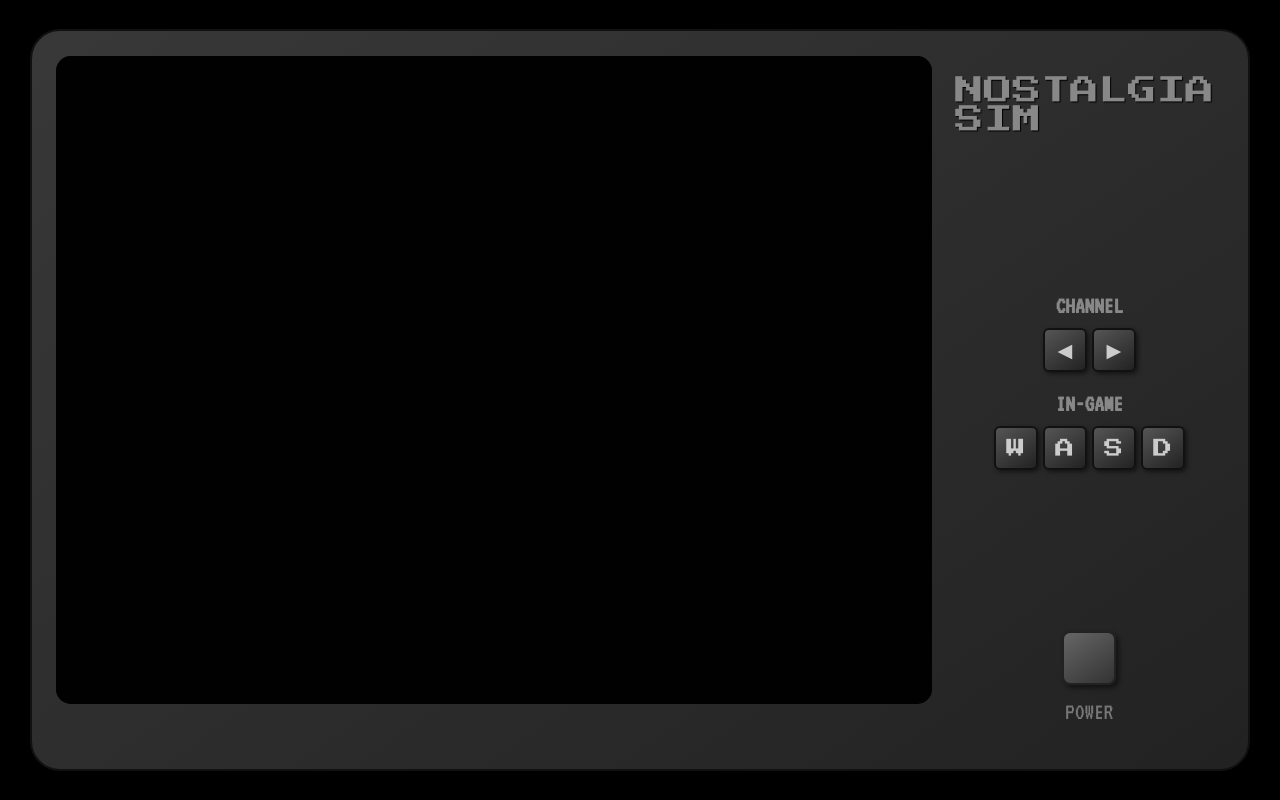
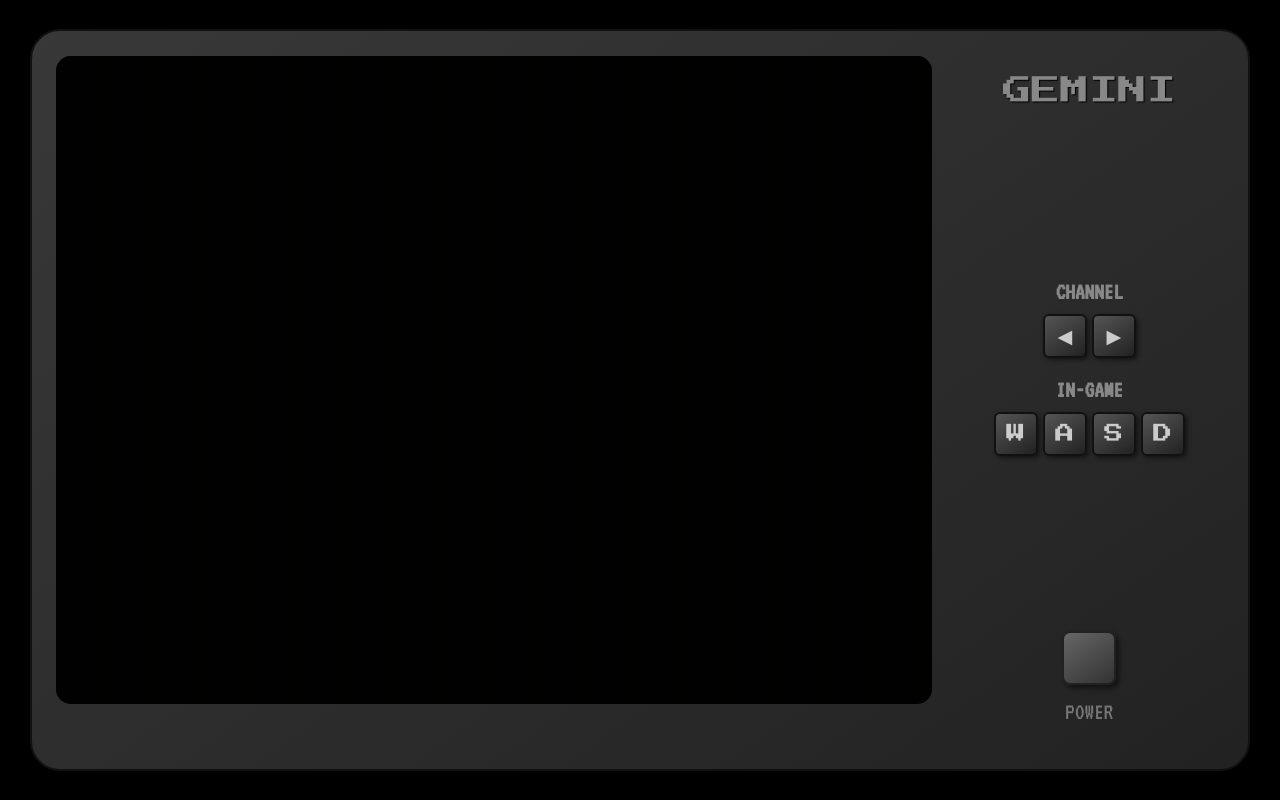
Before and after one commit to 9MidhunPM/Nostalgia_Sim, a plain HTML site: page index.html in a window 1280 px wide. Drawn offline with Linux system fonts and the light colour scheme; no server answers.

Commit message:
changed up the Final Look of index.html v2

```diff
--- a/index.html
+++ b/index.html
@@ -186,7 +186,7 @@
             <canvas id="canvas" oncontextmenu="event.preventDefault()"></canvas>
         </div>
         <div id="side-panel">
-            <div id="brand-logo">NOSTALGIA SIM</div>
+            <div id="brand-logo">GEMINI</div>
 
             <!-- This new section displays the controls -->
             <div id="controls-legend">
@@ -216,7 +216,7 @@
     </div>
 
     <script type="module">
-        import createModule from '/index.js';
+        import createModule from './index.js';
 
         const canvas = document.querySelector('#canvas');
 
```
